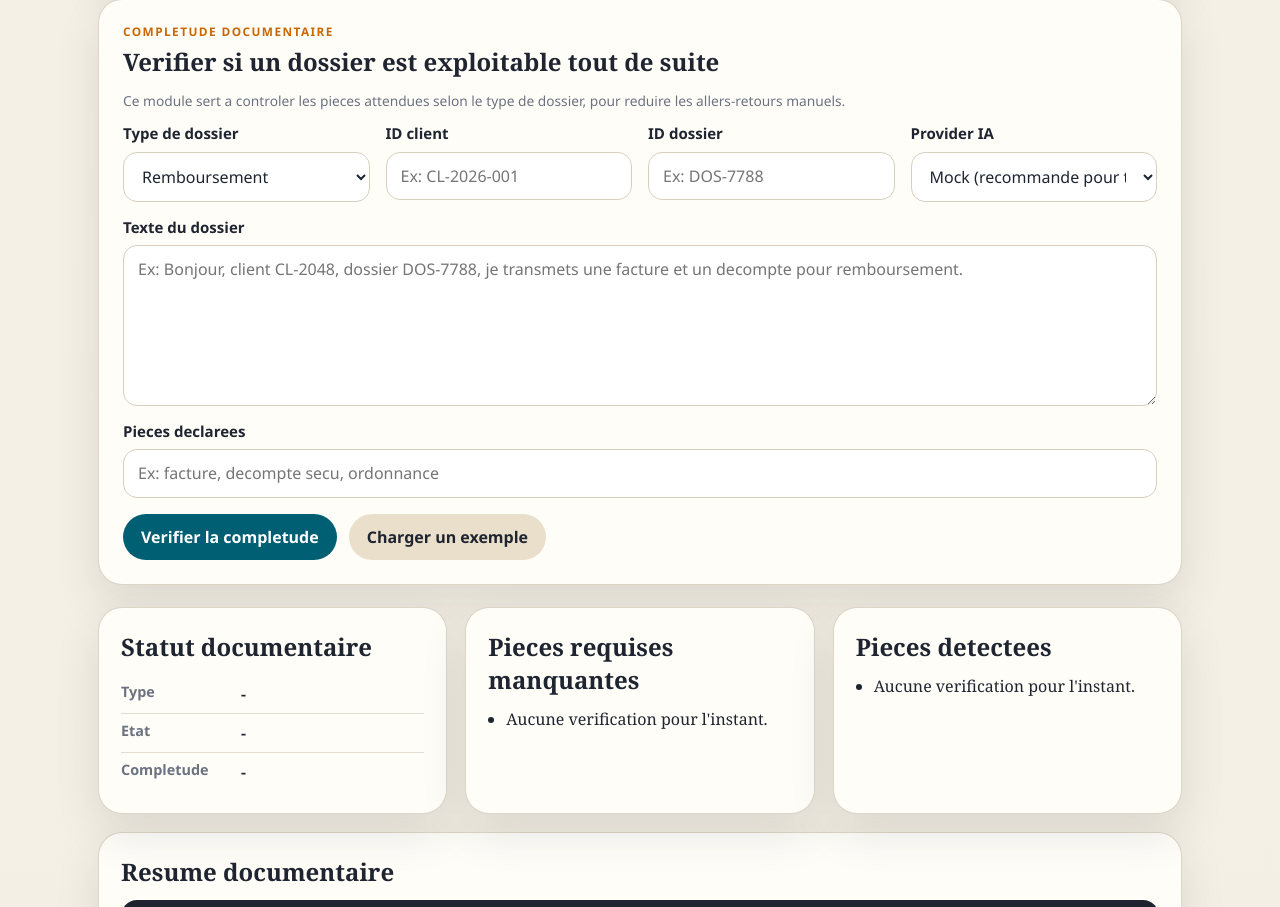
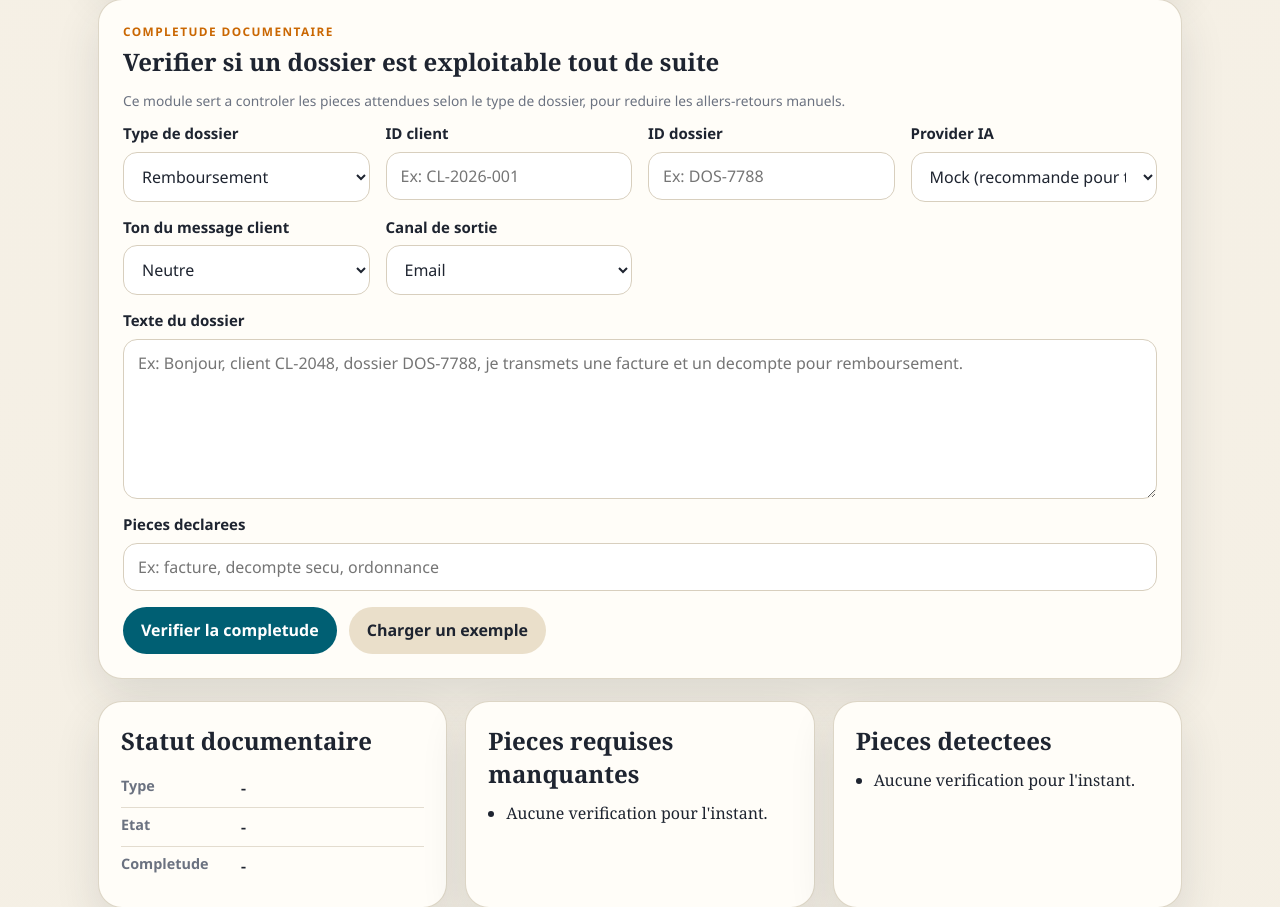
Before and after one commit to christopherfordant/projet_automatisations, a FastAPI app: page / in a window 1280 px wide. Shown: the part 3943-4850 px from the top of the page. Run offline with FastAPI, Linux system fonts and the light colour scheme.

Commit message:
Expose document output channel in UI form

```diff
--- a/src/app/ui/templates/index.html
+++ b/src/app/ui/templates/index.html
@@ -412,6 +412,24 @@
                     </select>
                 </label>
 
+                <label>
+                    Ton du message client
+                    <select name="message_tone">
+                        <option value="neutral">Neutre</option>
+                        <option value="commercial">Plus commercial</option>
+                        <option value="direct">Plus direct operateur</option>
+                    </select>
+                </label>
+
+                <label>
+                    Canal de sortie
+                    <select name="output_channel">
+                        <option value="email">Email</option>
+                        <option value="sms">SMS</option>
+                        <option value="courrier">Courrier</option>
+                    </select>
+                </label>
+
                 <label class="full">
                     Texte du dossier
                     <textarea
```
